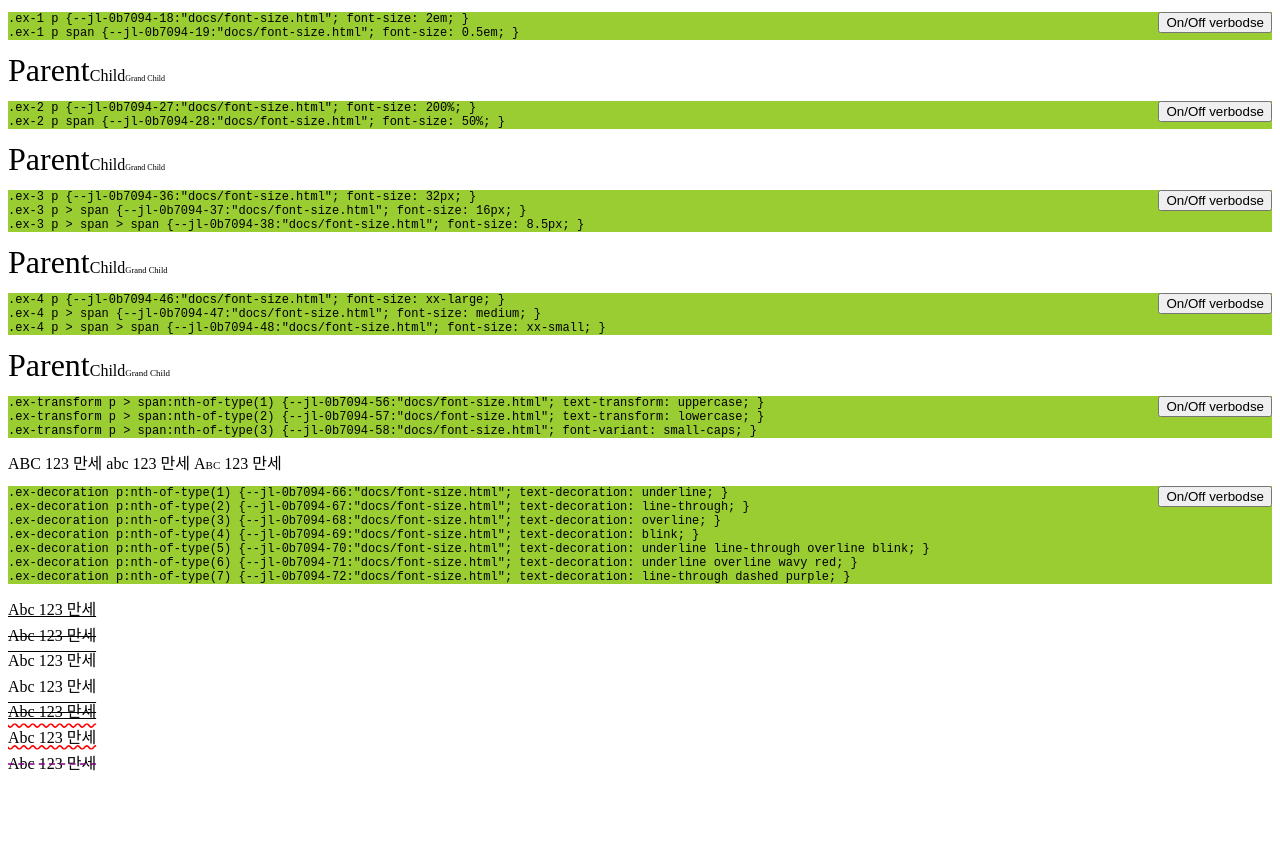
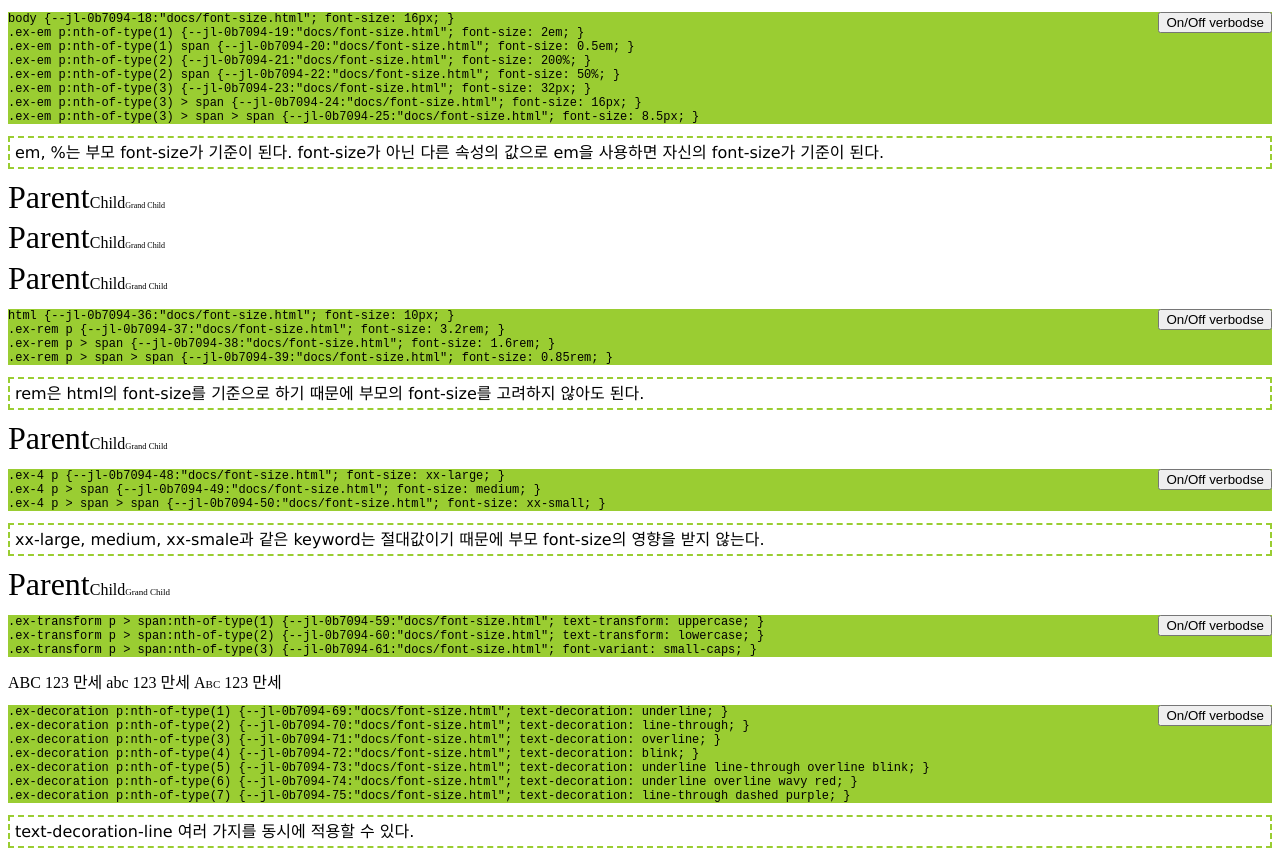
Before and after one commit to thatseeyou/css3-examples, a website: page docs/font-size.html in a window 1280 px wide. Shown: the top 851 px of the page. Before the commit the page ends 800 px from the top, so only its background shows below. Drawn offline with Linux system fonts and the light colour scheme.

Commit message:
add description

```diff
--- a/docs/font-size.html
+++ b/docs/font-size.html
@@ -15,30 +15,32 @@
     </head>
     <body>
         <style>
-            .ex-1 p { font-size: 2em; }
-            .ex-1 p span { font-size: 0.5em; }
+            body { font-size: 16px; }
+            .ex-em p:nth-of-type(1) { font-size: 2em; }
+            .ex-em p:nth-of-type(1) span { font-size: 0.5em; }
+            .ex-em p:nth-of-type(2) { font-size: 200%; }
+            .ex-em p:nth-of-type(2) span { font-size: 50%; }
+            .ex-em p:nth-of-type(3) { font-size: 32px; }
+            .ex-em p:nth-of-type(3) > span { font-size: 16px; }
+            .ex-em p:nth-of-type(3) > span > span { font-size: 8.5px; }
         </style>
         <script>Utils.showPreviousSiblingCSS();</script>
-        <div class="ex-1">
+        <p>em, %는 부모 font-size가 기준이 된다. font-size가 아닌 다른 속성의 값으로 em을 사용하면 자신의 font-size가 기준이 된다.</p>
+        <div class="ex-em">
+            <p>Parent<span>Child<span>Grand Child</span></span></p>
+            <p>Parent<span>Child<span>Grand Child</span></span></p>
             <p>Parent<span>Child<span>Grand Child</span></span></p>
         </div>
 
         <style>
-            .ex-2 p { font-size: 200%; }
-            .ex-2 p span { font-size: 50%; }
+            html { font-size: 10px; }
+            .ex-rem p { font-size: 3.2rem; }
+            .ex-rem p > span { font-size: 1.6rem; }
+            .ex-rem p > span > span { font-size: 0.85rem; }
         </style>
         <script>Utils.showPreviousSiblingCSS();</script>
-        <div class="ex-2">
-            <p>Parent<span>Child<span>Grand Child</span></span></p>
-        </div>
-
-        <style>
-            .ex-3 p { font-size: 32px; }
-            .ex-3 p > span { font-size: 16px; }
-            .ex-3 p > span > span { font-size: 8.5px; }
-        </style>
-        <script>Utils.showPreviousSiblingCSS();</script>
-        <div class="ex-3">
+        <p>rem은 html의 font-size를 기준으로 하기 때문에 부모의 font-size를 고려하지 않아도 된다.</p>
+        <div class="ex-rem">
             <p>Parent<span>Child<span>Grand Child</span></span></p>
         </div>
 
@@ -48,6 +50,7 @@
             .ex-4 p > span > span { font-size: xx-small; }
         </style>
         <script>Utils.showPreviousSiblingCSS();</script>
+        <p>xx-large, medium, xx-smale과 같은 keyword는 절대값이기 때문에 부모 font-size의 영향을 받지 않는다.</p>
         <div class="ex-4">
             <p>Parent<span>Child<span>Grand Child</span></span></p>
         </div>
@@ -72,6 +75,7 @@
             .ex-decoration p:nth-of-type(7) { text-decoration: line-through dashed purple; }
         </style>
         <script>Utils.showPreviousSiblingCSS();</script>
+        <p>text-decoration-line 여러 가지를 동시에 적용할 수 있다.</p>
         <div class="ex-decoration">
             <p>Abc 123 만세</p>
             <p>Abc 123 만세</p>
--- a/docs/utils.css
+++ b/docs/utils.css
@@ -9,10 +9,11 @@
 }
 
 script + p {
+    font-family: Verdana, Geneva, Tahoma, sans-serif;
+    font-size: 16px;
+    line-height: 1.2;
     border: 2px dashed yellowgreen;
     margin: 10px 0px;
     padding: 5px;
-    font-family: Verdana, Geneva, Tahoma, sans-serif;
-    line-height: 1.2;
     width: auto;
 }
```
Also changed, not shown: docs/paragraph.html (+2 -0 lines).
